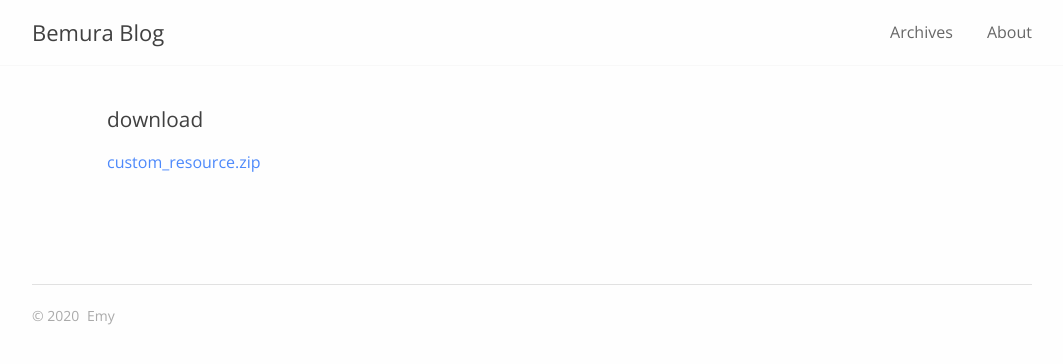
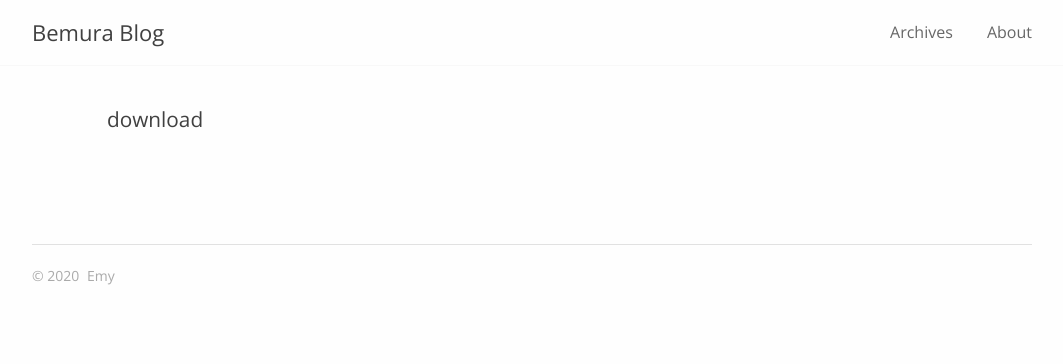
Before and after one commit to bemura/bemura.github.io, a plain HTML site: page download/index.html in a window 1280 px wide. Shown: the whole page, without its empty margins (108-1171 px from the left). Drawn offline with nearby package versions, Linux system fonts and the light colour scheme.

Commit message:
Site updated: 2020-10-03 21:23:24

```diff
--- a/download/index.html
+++ b/download/index.html
@@ -33,15 +33,13 @@
 <link rel="canonical" href="http://bemura.github.io/download/"/>
 
 
-<meta name="description" content="custom_resource.zip">
 <meta property="og:type" content="website">
 <meta property="og:title" content="download">
 <meta property="og:url" content="http://bemura.github.io/download/index.html">
 <meta property="og:site_name" content="Bemura Blog">
-<meta property="og:description" content="custom_resource.zip">
 <meta property="og:locale" content="en_US">
 <meta property="article:published_time" content="2020-10-03T11:13:17.000Z">
-<meta property="article:modified_time" content="2020-10-03T13:00:08.000Z">
+<meta property="article:modified_time" content="2020-10-03T13:22:53.000Z">
 <meta property="article:author" content="Emy">
 <meta name="twitter:card" content="summary">
 
@@ -117,7 +115,6 @@
                 </h1>
             </header>
             <div class="post-content">
-                <p><a href="https://bemura.github.io/download/custom_resource.zip/">custom_resource.zip</a></p>
 
             </div>
         </article>
```
